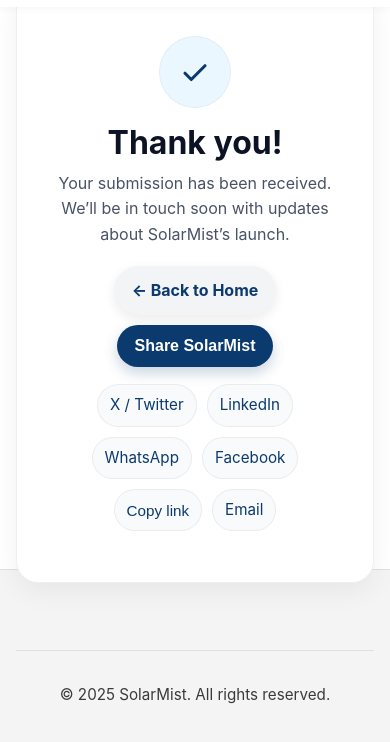
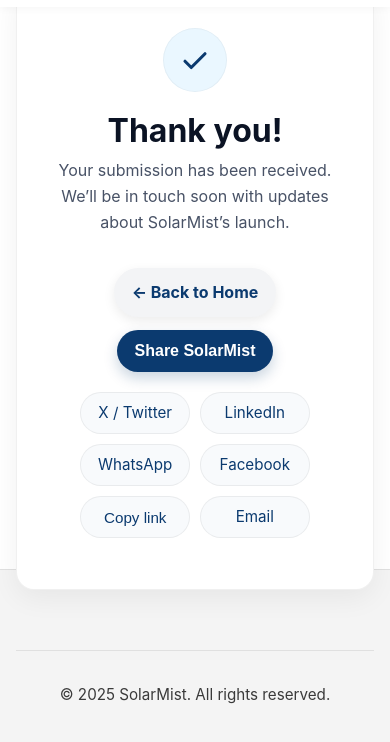
Before and after one commit to SolarMist1/SolarMist, a plain HTML site: page thanks.html in a window 390 px wide. Shown: the part 58-800 px from the top of the page. Drawn offline with Linux system fonts and the light colour scheme.

Commit message:
Update thanks.html mobile layout fixes

```diff
--- a/thanks.html
+++ b/thanks.html
@@ -2,7 +2,7 @@
 <html lang="en">
 <head>
   <meta charset="UTF-8" />
-  <meta name="viewport" content="width=device-width, initial-scale=1" />
+  <meta name="viewport" content="width=device-width, initial-scale=1, viewport-fit=cover" />
   <title>Thank You | SolarMist</title>
 
   <link rel="stylesheet" href="style.css" />
@@ -27,7 +27,14 @@
     main { flex: 1; }
 
     .container { max-width: 1180px; margin: 0 auto; padding: 0 20px; }
-    .thankyou-wrap { min-height: 60vh; display: grid; place-items: center; padding: 6rem 1rem 2.5rem; }
+
+    /* Safe-area + extra space for mobile */
+    .thankyou-wrap {
+      min-height: 60vh;
+      display: grid;
+      place-items: center;
+      padding: max(6rem, calc(4rem + env(safe-area-inset-top))) 1rem 2.5rem;
+    }
 
     .ty-card {
       position: relative;
@@ -43,12 +50,21 @@
       opacity: 0;
       transform: translateY(12px) scale(.995);
       animation: card-in .45s ease-out .05s forwards;
+
+      display: flex;
+      flex-direction: column;
+      align-items: center;
     }
 
     .ty-icon {
-      width: 72px; height: 72px; margin: 0 auto 1rem;
-      display: grid; place-items: center; border-radius: 999px;
-      background: #eaf7ff; box-shadow: inset 0 0 0 1px rgba(0,0,0,.04);
+      width: 72px; height: 72px;
+      margin-bottom: 1rem;
+      display: flex;
+      align-items: center;
+      justify-content: center;
+      border-radius: 999px;
+      background: #eaf7ff;
+      box-shadow: inset 0 0 0 1px rgba(0,0,0,.04);
       transform: scale(.92); opacity: 0; animation: icon-in .5s .15s both ease-out;
     }
     .ty-check { stroke-dasharray: 48; stroke-dashoffset: 48; animation: draw .6s .3s forwards ease-out; }
@@ -72,6 +88,33 @@
     .copy-note {
       font-size:.9rem; color:#065f46; background:#ecfdf5; border:1px solid #a7f3d0;
       padding:8px 12px; border-radius:10px; display:none; margin:.7rem auto 0; width:fit-content;
+    }
+
+    /* Mobile adjustments */
+    @media (max-width: 480px) {
+      .thankyou-wrap {
+        padding-top: calc(7.5rem + env(safe-area-inset-top));
+      }
+      .ty-card {
+        margin: 0 0 1rem;
+        border-radius: 18px;
+        padding-top: 2.6rem;
+      }
+      .ty-icon { width: 64px; height: 64px; }
+      .actions {
+        flex-direction: column;
+        align-items: center;
+        gap: 0.8rem;
+      }
+      .share-row {
+        margin-top: 1.25rem;
+        justify-content: center;
+        gap: 0.6rem;
+      }
+      .share-chip {
+        min-width: 110px;
+        text-align: center;
+      }
     }
 
     @media (prefers-reduced-motion: reduce){
```
